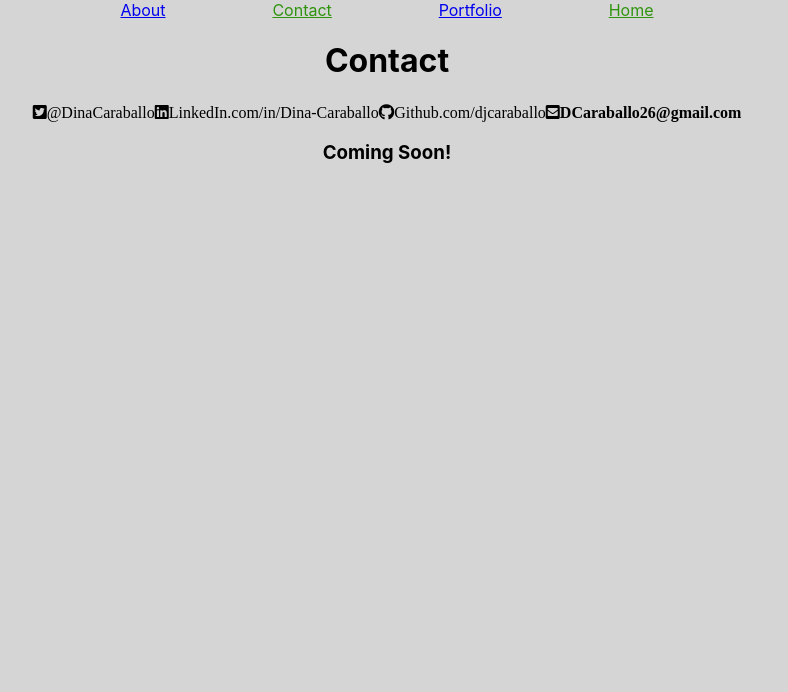
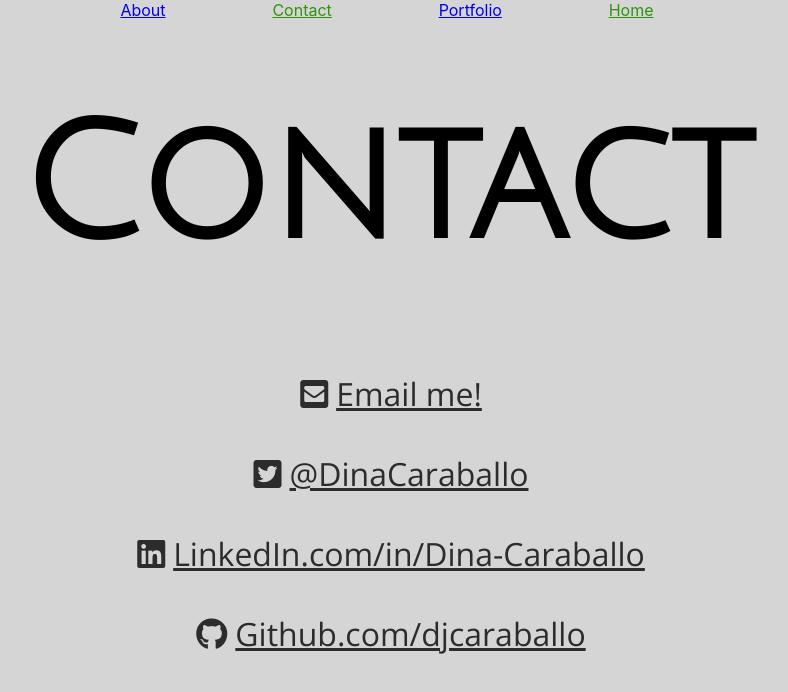
Before and after one commit to djcaraballo/dc_portfolio, a React (Create React App) app: page /contact in a window 1280 px wide. Shown: the top 692 px of the page, without its empty margins (253-1041 px from the left). Built offline with nearby package versions, Linux system fonts and the light colour scheme.

Commit message:
Add styles to contact page

```diff
--- a/src/Components/Contact/Contact.css
+++ b/src/Components/Contact/Contact.css
@@ -0,0 +1,25 @@
+h1 {
+  font-family: 'Julius Sans One', sans-serif;
+  font-size: 10em;
+  margin: 5rem auto;
+}
+
+.contact-container {
+  display: flex;
+  flex-direction: column;
+}
+
+.contact {
+  color: #2c2c2c;
+  font-family: 'Open Sans', sans-serif;
+  font-size: 2em;
+  margin: 0.5em auto 1rem;
+}
+
+.contact:hover {
+  color: #2f930e;
+}
+
+.fab, .fas {
+  margin: 0.5rem;
+}
--- a/src/Components/Contact/Contact.js
+++ b/src/Components/Contact/Contact.js
@@ -7,11 +7,12 @@ const Contact = () => {
     <div>
       <PageNav />
       <h1>Contact</h1>
-      <i className="fab fa-twitter-square">@DinaCaraballo</i>
-      <i className="fab fa-linkedin">LinkedIn.com/in/Dina-Caraballo</i>
-      <i className="fab fa-github">Github.com/djcaraballo</i>
-      <i className="fas fa-envelope-square">DCaraballo26@gmail.com</i>
-      <h3>Coming Soon!</h3>
+      <div className="contact-container">
+        <a href="mailto:dcaraballo26@gmail.com" className="contact"><i className="fas fa-envelope-square"></i>Email me!</a>
+        <a href="https://twitter.com/DinaCaraballo" className="contact"><i className="fab fa-twitter-square"></i>@DinaCaraballo</a>
+        <a href="https://www.linkedin.com/in/dina-caraballo/" className="contact"><i className="fab fa-linkedin"></i>LinkedIn.com/in/Dina-Caraballo</a>
+        <a href="https://github.com/djcaraballo" className="contact"><i className="fab fa-github"></i>Github.com/djcaraballo</a>
+      </div>
     </div>
   )
 }
```
